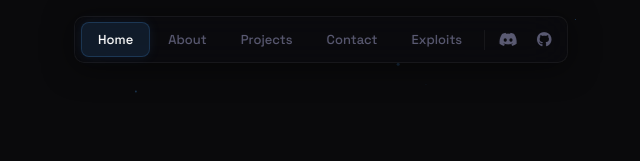
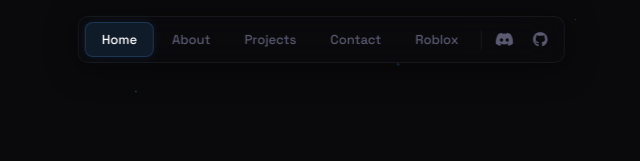
Before and after one commit to Dertme314/Dert, a plain HTML site: page index.html in a window 1280 px wide. Shown: the top 161 px of the page, 319-959 px from the left. Drawn offline with nearby package versions, Linux system fonts and the light colour scheme; no server answers; animation ran at ten frames a second; a script that the page names is missing.

Commit message:
refactor: Update navigation tab label from 'Exploits' to 'Roblox'.

```diff
--- a/index.html
+++ b/index.html
@@ -7,7 +7,7 @@
     <title>Dert</title>
     <meta name="description" content="Developer portfolio of Dert. Building tools, sites, and scripts.">
     <meta property="og:title" content="Dert">
-    <meta property="og:description" content="Where Imagination and Creation come together.">
+    <meta property="og:description" content="Derts sandbox">
     <meta property="og:image" content="https://avatars.githubusercontent.com/u/203884500?v=4">
     <meta property="og:url" content="https://derts.vercel.app">
     <link rel="icon" type="image/png" href="https://avatars.githubusercontent.com/u/203884500?v=4">
@@ -848,7 +848,7 @@
         <button class="nav-tab" data-tab="about">About</button>
         <button class="nav-tab" data-tab="projects">Projects</button>
         <button class="nav-tab" data-tab="contact">Contact</button>
-        <button class="nav-tab" data-tab="tracker">Exploits</button>
+        <button class="nav-tab" data-tab="tracker">Roblox</button>
         <div class="nav-sep"></div>
         <a href="https://discord.com/users/817078537366143026" target="_blank" rel="noopener noreferrer"
             class="nav-icon" aria-label="Discord">
```
